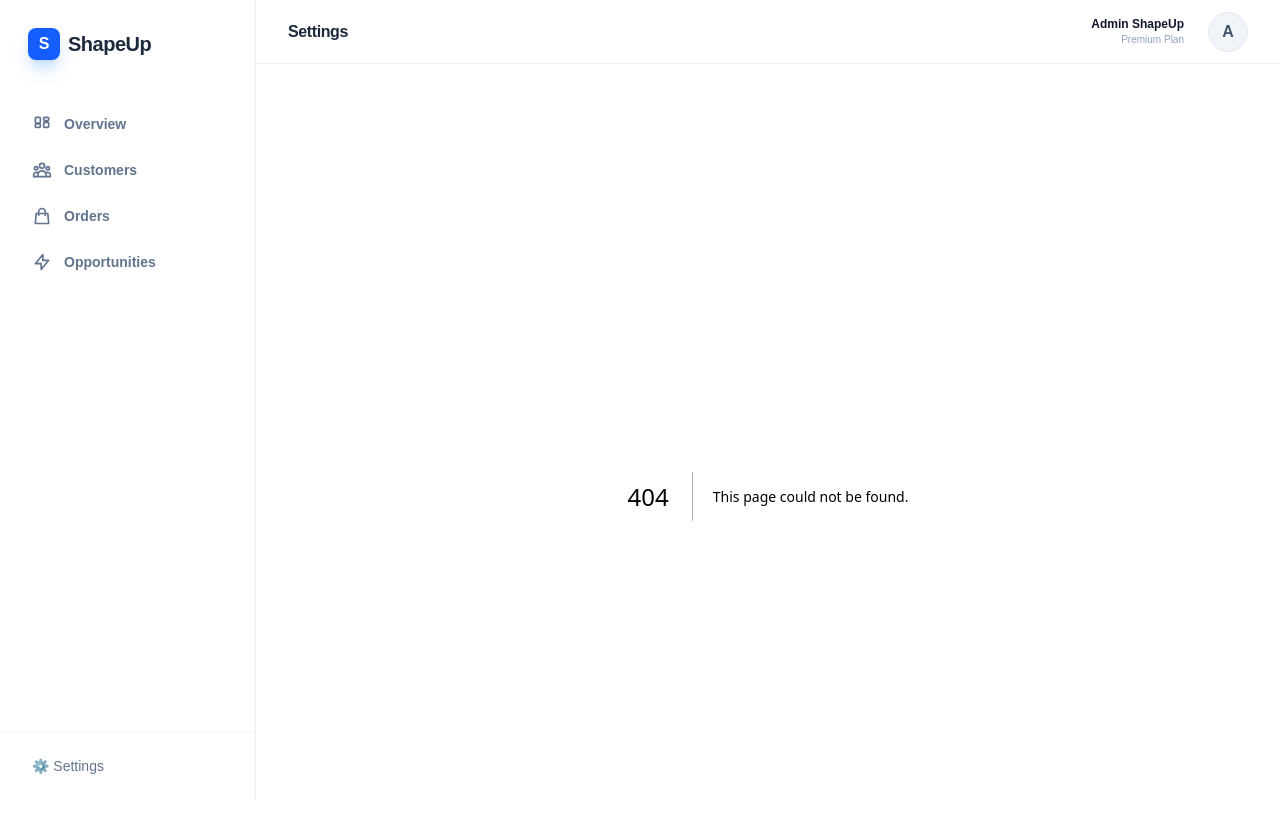
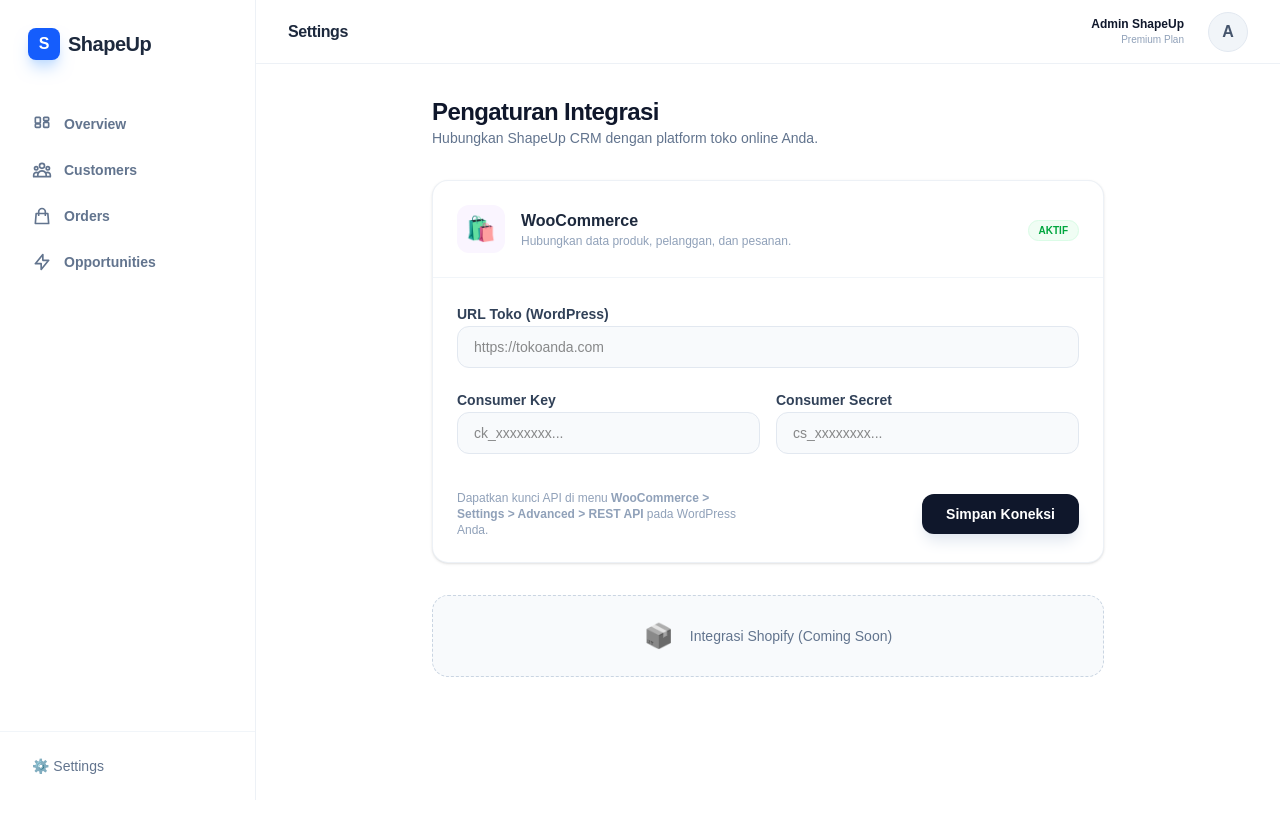
Before and after one commit to faizalamanda/shapeup-crm, a Next.js app: page /settings in a window 1280 px wide. Before the commit this address had no page. Shown: the top 838 px of the page. After the commit the page ends 800 px from the top, so only its background shows below. Built offline with nearby package versions, Linux system fonts and the light colour scheme.

Commit message:
menambah halaman settings dengan UI modern

```diff
--- /dev/null
+++ b/app/settings/page.tsx
@@ -0,0 +1,90 @@
+"use client"
+import { useState } from 'react'
+
+export default function SettingsPage() {
+  const [loading, setLoading] = useState(false)
+  const [saved, setSaved] = useState(false)
+
+  const handleSave = (e: React.FormEvent) => {
+    e.preventDefault()
+    setLoading(true)
+    // Simulasi simpan data ke Environment atau Database
+    setTimeout(() => {
+      setLoading(false)
+      setSaved(true)
+      setTimeout(() => setSaved(false), 3000)
+    }, 1500)
+  }
+
+  return (
+    <div className="max-w-2xl mx-auto space-y-8">
+      <div>
+        <h1 className="text-2xl font-bold text-slate-900 tracking-tight">Pengaturan Integrasi</h1>
+        <p className="text-sm text-slate-500">Hubungkan ShapeUp CRM dengan platform toko online Anda.</p>
+      </div>
+
+      <div className="bg-white rounded-2xl border border-slate-200/60 shadow-sm overflow-hidden">
+        <div className="p-6 border-b border-slate-100 flex items-center gap-4">
+          <div className="w-12 h-12 bg-purple-50 rounded-xl flex items-center justify-center text-2xl">🛍️</div>
+          <div>
+            <h3 className="font-bold text-slate-800">WooCommerce</h3>
+            <p className="text-xs text-slate-400">Hubungkan data produk, pelanggan, dan pesanan.</p>
+          </div>
+          <div className="ml-auto">
+            <span className="px-2.5 py-1 bg-green-50 text-green-600 text-[10px] font-bold uppercase rounded-full border border-green-100">Aktif</span>
+          </div>
+        </div>
+
+        <form onSubmit={handleSave} className="p-6 space-y-5">
+          <div className="space-y-2">
+            <label className="text-sm font-semibold text-slate-700">URL Toko (WordPress)</label>
+            <input
+              type="url"
+              placeholder="https://tokoanda.com"
+              className="w-full px-4 py-2.5 bg-slate-50 border border-slate-200 rounded-xl text-sm focus:ring-2 focus:ring-blue-500 outline-none transition-all"
+            />
+          </div>
+
+          <div className="grid grid-cols-1 md:grid-cols-2 gap-4">
+            <div className="space-y-2">
+              <label className="text-sm font-semibold text-slate-700">Consumer Key</label>
+              <input
+                type="text"
+                placeholder="ck_xxxxxxxx..."
+                className="w-full px-4 py-2.5 bg-slate-50 border border-slate-200 rounded-xl text-sm focus:ring-2 focus:ring-blue-500 outline-none transition-all"
+              />
+            </div>
+            <div className="space-y-2">
+              <label className="text-sm font-semibold text-slate-700">Consumer Secret</label>
+              <input
+                type="password"
+                placeholder="cs_xxxxxxxx..."
+                className="w-full px-4 py-2.5 bg-slate-50 border border-slate-200 rounded-xl text-sm focus:ring-2 focus:ring-blue-500 outline-none transition-all"
+              />
+            </div>
+          </div>
+
+          <div className="pt-4 flex items-center justify-between">
+            <p className="text-xs text-slate-400 max-w-[300px]">
+              Dapatkan kunci API di menu <b>WooCommerce &gt; Settings &gt; Advanced &gt; REST API</b> pada WordPress Anda.
+            </p>
+            <button
+              type="submit"
+              disabled={loading}
+              className={`px-6 py-2.5 rounded-xl text-sm font-bold transition-all ${
+                saved ? 'bg-green-600 text-white' : 'bg-slate-900 text-white hover:bg-slate-800 shadow-lg shadow-slate-200'
+              }`}
+            >
+              {loading ? 'Menyimpan...' : saved ? '✅ Tersimpan' : 'Simpan Koneksi'}
+            </button>
+          </div>
+        </form>
+      </div>
+
+      <div className="bg-slate-100/50 p-6 rounded-2xl border border-dashed border-slate-300 flex items-center justify-center gap-4 group cursor-not-allowed">
+          <span className="text-2xl grayscale group-hover:grayscale-0 transition-all">📦</span>
+          <span className="text-sm font-medium text-slate-500">Integrasi Shopify (Coming Soon)</span>
+      </div>
+    </div>
+  )
+}
```
